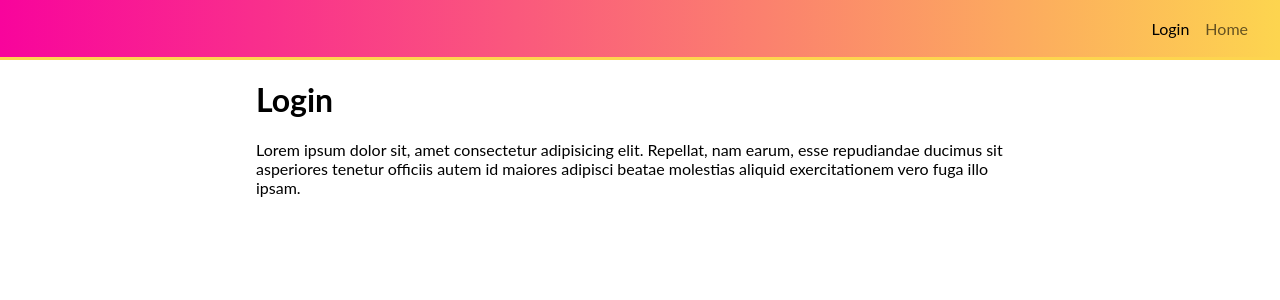
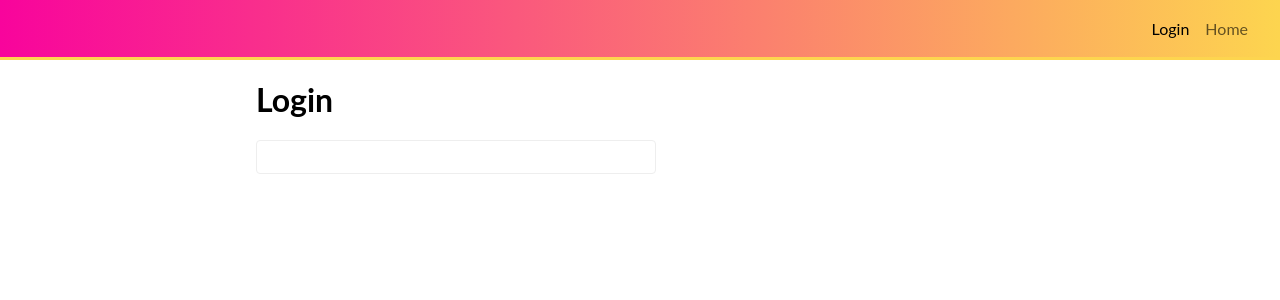
Before and after one commit to GitcrackerUK/Login, a React (Create React App) app: page /login in a window 1280 px wide. Shown: the top 300 px of the page. Built offline with nearby package versions, Linux system fonts and the light colour scheme; the HTML template or start-up script is replaced by a standard one; a web font is replaced by a local one.

Commit message:
form component

```diff
--- a/src/components/pages/login.jsx
+++ b/src/components/pages/login.jsx
@@ -1,5 +1,16 @@
 import React from 'react'
 import Layout from 'components/common/layout'
+import styled from 'styled-components'
+
+const Form = styled.form`
+width:100%;
+max-width:400px;
+background:white;
+border:1px solid #eee;
+padding:16px;
+box-sizing:border-box;
+border-radius:4px;
+`
 
 
 export default function Login() {
@@ -8,7 +19,9 @@ export default function Login() {
 
             <div>
                 <h1>Login</h1>
-                <p>Lorem ipsum dolor sit, amet consectetur adipisicing elit. Repellat, nam earum, esse repudiandae ducimus sit asperiores tenetur officiis autem id maiores adipisci beatae molestias aliquid exercitationem vero fuga illo ipsam.</p>
+              <Form>
+
+              </Form>
             </div>
 
         </Layout>
```
